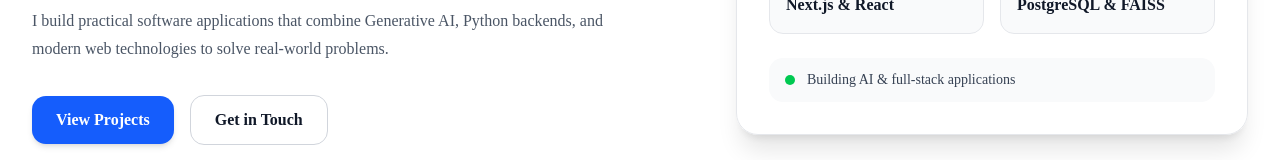
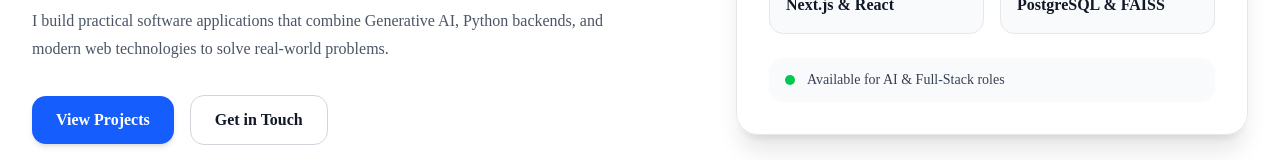
Before and after one commit to hawaebrahimhamid/ai-portfolio, a Next.js app: page / in a window 1280 px wide. Shown: the part 438-598 px from the top of the page. Built offline with nearby package versions, Linux system fonts and the light colour scheme.

Commit message:
Update portfolio hero section

```diff
--- a/src/components/Hero.tsx
+++ b/src/components/Hero.tsx
@@ -192,7 +192,7 @@ export default function Hero() {
                   />
 
                   <p className="text-sm font-medium text-gray-700 dark:text-gray-300">
-                    Building AI & full-stack applications
+                    Available for AI & Full-Stack roles
                   </p>
                 </div>
               </div>
```
